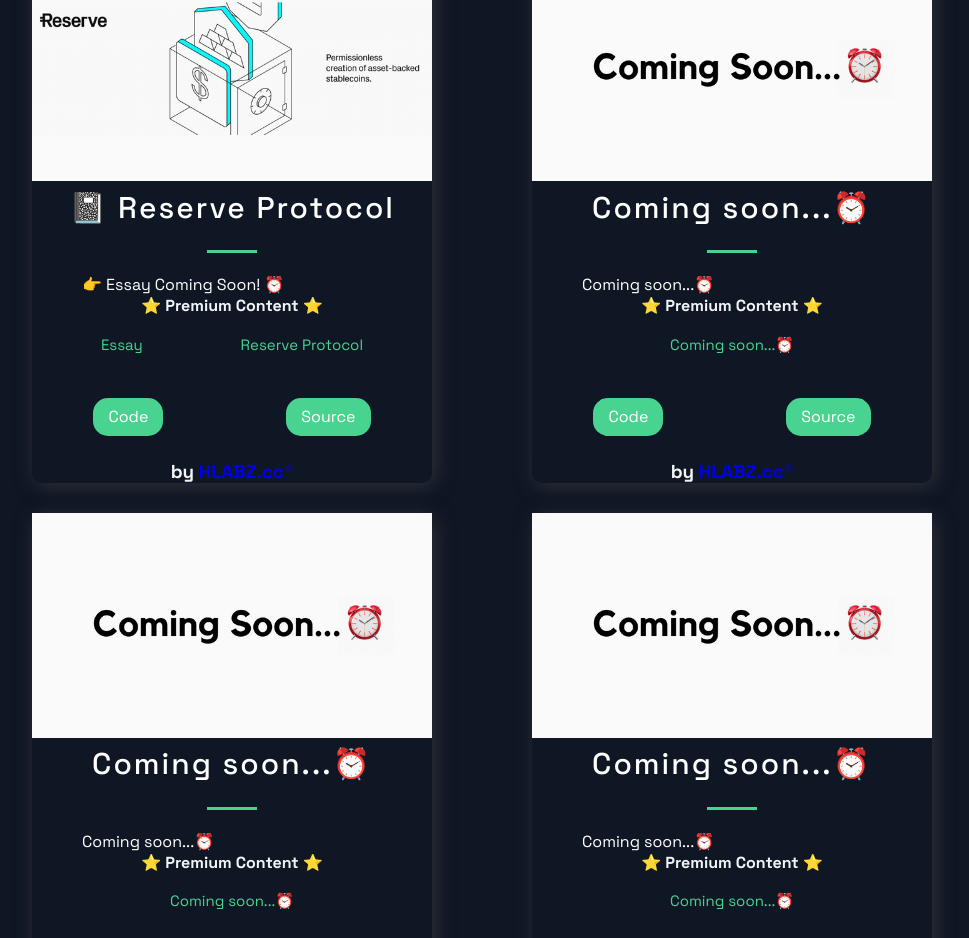
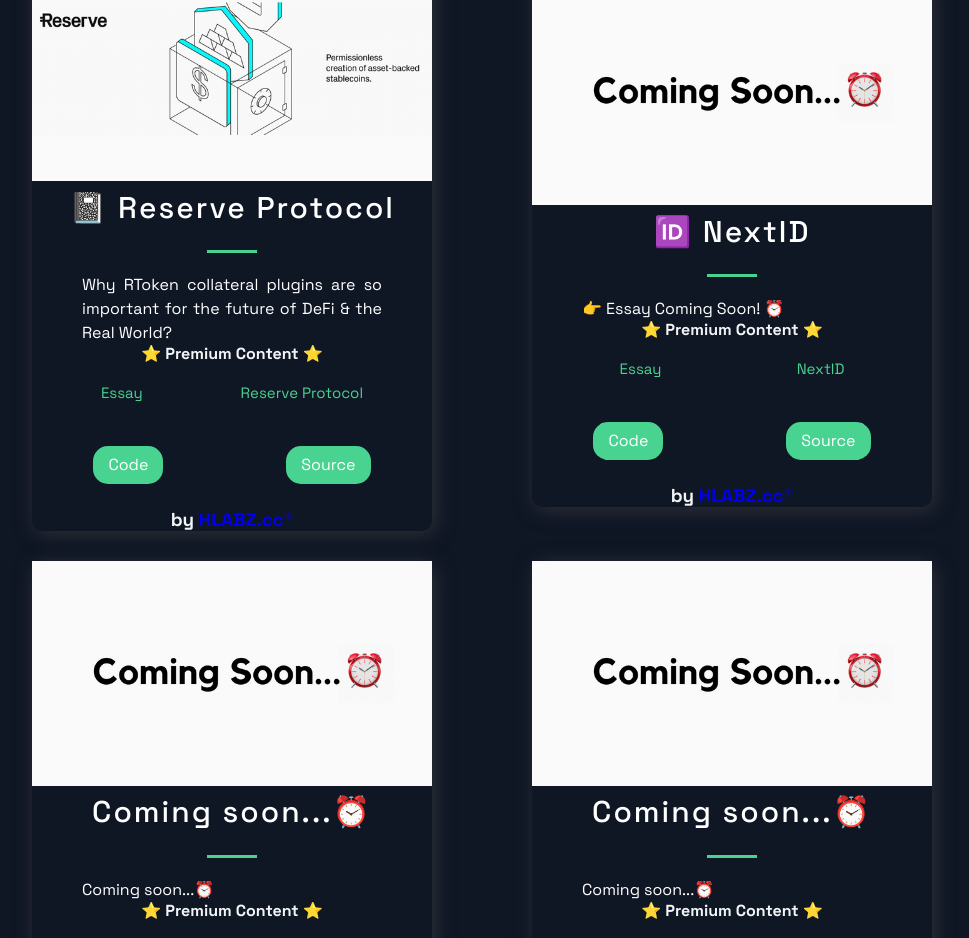
Before and after one commit to HLABZcc/Essays, a Next.js app: page / in a window 1280 px wide. Shown: the part 888-1826 px from the top of the page, without its empty margins (158-1127 px from the left). Built offline with nearby package versions, Linux system fonts and the light colour scheme.

Commit message:
Update constants.js

```diff
--- a/src/constants/constants.js
+++ b/src/constants/constants.js
@@ -1,20 +1,20 @@
 export const projects = [
   {
     title: '📓 Reserve Protocol',
-    description: "👉 Essay Coming Soon! ⏰",
+    description: "Why RToken collateral plugins are so important for the future of DeFi & the Real World?",
     image: '/images/1.png',
     tags: ['Essay', 'Reserve Protocol'],
-    source: 'https://github.com/HLABZcc/Reserve-Protocol',
-    visit: 'https://essays.hlabz.cc/Reserve%20Protocol%20Essay%20by%20HLABZcc.pdf',
+    source: 'https://essays.hlabz.cc/Reserve%20Protocol%20Essay%20by%20HLABZcc.pdf',
+    visit: 'https://github.com/HLABZcc/Reserve-Protocol',
     id: 0,
   },
   {
-    title: 'Coming soon...⏰',
-    description: "Coming soon...⏰",
+    title: '🆔 NextID',
+    description: "👉 Essay Coming Soon! ⏰",
     image: '/images/2.png',
-    tags: ['Coming soon...⏰'],
+    tags: ['Essay', 'NextID'],
     source: 'https://www.hlabz.cc',
-    visit: 'https://www.hlabz.cc',
+    visit: 'https://github.com/HLABZcc/Next.ID',
     id: 1,
   },
   {
```
